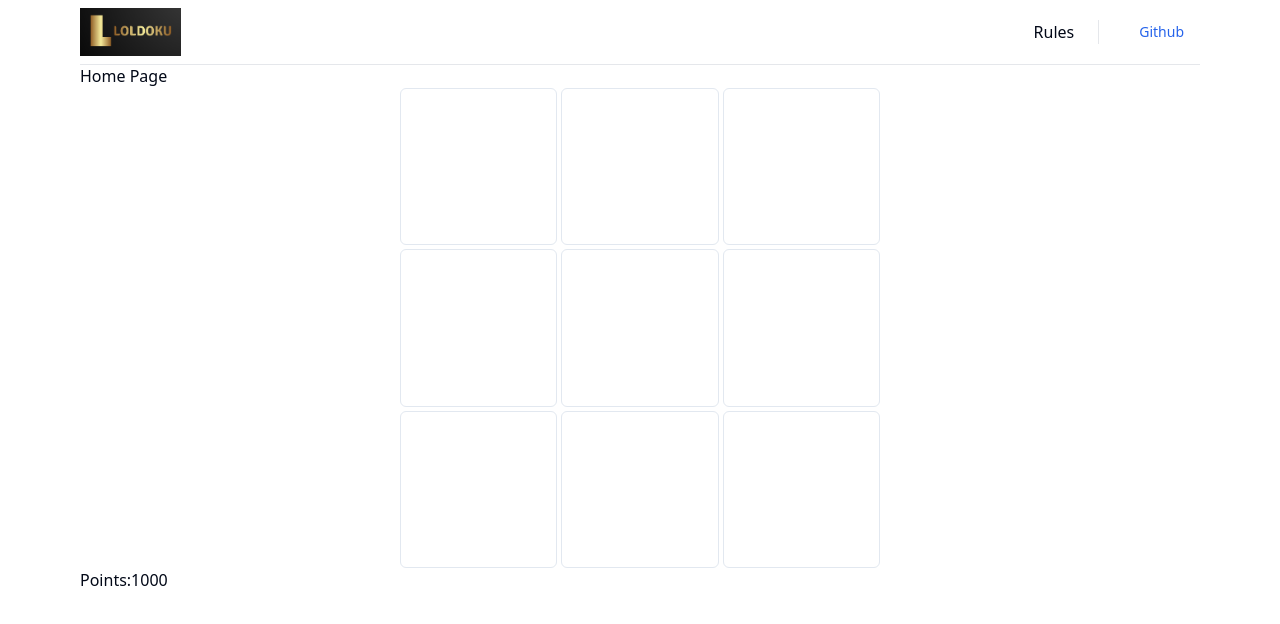
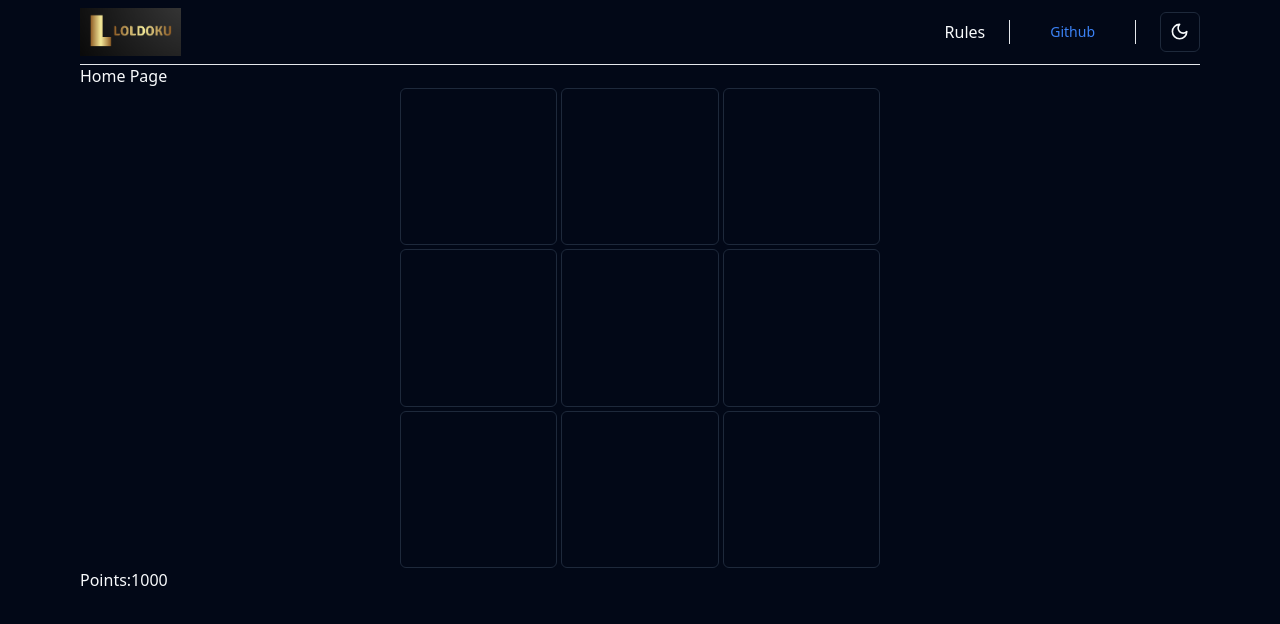
Before and after one commit to s-hc/LOLDoku, a React (Vite) app: page / in a window 1280 px wide. Shown: the top 624 px of the page. Built offline with nearby package versions, Linux system fonts and the light colour scheme.

Commit message:
🌒 Implemented Dark Mode

```diff
--- /dev/null
+++ b/src/client/components/ModeToggle.tsx
@@ -0,0 +1,37 @@
+import { Moon, Sun } from "lucide-react";
+
+import { Button } from "@/client/components/ui/button";
+import {
+	DropdownMenu,
+	DropdownMenuContent,
+	DropdownMenuItem,
+	DropdownMenuTrigger,
+} from "@/client/components/ui/dropdown-menu";
+import { useTheme } from "@/client/components/ThemeProvider";
+
+export function ModeToggle() {
+	const { setTheme } = useTheme();
+
+	return (
+		<DropdownMenu>
+			<DropdownMenuTrigger asChild>
+				<Button variant="outline" size="icon">
+					<Sun className="h-[1.2rem] w-[1.2rem] rotate-0 scale-100 transition-all dark:-rotate-90 dark:scale-0" />
+					<Moon className="absolute h-[1.2rem] w-[1.2rem] rotate-90 scale-0 transition-all dark:rotate-0 dark:scale-100" />
+					<span className="sr-only">Toggle theme</span>
+				</Button>
+			</DropdownMenuTrigger>
+			<DropdownMenuContent align="end">
+				<DropdownMenuItem onClick={() => setTheme("light")}>
+					Light
+				</DropdownMenuItem>
+				<DropdownMenuItem onClick={() => setTheme("dark")}>
+					Dark
+				</DropdownMenuItem>
+				<DropdownMenuItem onClick={() => setTheme("system")}>
+					System
+				</DropdownMenuItem>
+			</DropdownMenuContent>
+		</DropdownMenu>
+	);
+}
--- a/src/client/components/Navbar.tsx
+++ b/src/client/components/Navbar.tsx
@@ -9,10 +9,11 @@
 	DialogTitle,
 	DialogTrigger,
 } from "./ui/dialog";
+import { ModeToggle } from "./ModeToggle";
 
 const Navbar = () => {
 	return (
-		<div className="bg-white sticky z-50 top-0 inset-x-0 h-16">
+		<div className="sticky z-50 top-0 inset-x-0 h-16">
 			<header className="relative">
 				<MaxWidthWrapper>
 					<div className="border-b border-gray-200">
@@ -35,7 +36,7 @@
 												<DialogTitle className="text-center">
 													How to Play LolDoku
 												</DialogTitle>
-												<DialogDescription className="text-gray-600 text-sm md:text-base lg:text-lg font-normal leading-relaxed mt-4 mb-6">
+												<DialogDescription className="text-gray-500 text-sm md:text-base lg:text-lg font-normal leading-relaxed mt-4 mb-6">
 													<p className="mt-4 mb-4">
 														🟢 The goal of the game is to fill in all 9 boxes
 														with the correct League of Legends champion!
@@ -89,6 +90,8 @@
 									>
 										Github
 									</Link>
+									<span className="h-6 w-px bg-gray-200" aria-hidden="true" />
+									<ModeToggle />
 								</div>
 							</div>
 						</div>
--- /dev/null
+++ b/src/client/components/ThemeProvider.tsx
@@ -0,0 +1,73 @@
+import { createContext, useContext, useEffect, useState } from "react"
+
+type Theme = "dark" | "light" | "system"
+
+type ThemeProviderProps = {
+  children: React.ReactNode
+  defaultTheme?: Theme
+  storageKey?: string
+}
+
+type ThemeProviderState = {
+  theme: Theme
+  setTheme: (theme: Theme) => void
+}
+
+const initialState: ThemeProviderState = {
+  theme: "system",
+  setTheme: () => null,
+}
+
+const ThemeProviderContext = createContext<ThemeProviderState>(initialState)
+
+export function ThemeProvider({
+  children,
+  defaultTheme = "system",
+  storageKey = "vite-ui-theme",
+  ...props
+}: ThemeProviderProps) {
+  const [theme, setTheme] = useState<Theme>(
+    () => (localStorage.getItem(storageKey) as Theme) || defaultTheme
+  )
+
+  useEffect(() => {
+    const root = window.document.documentElement
+
+    root.classList.remove("light", "dark")
+
+    if (theme === "system") {
+      const systemTheme = window.matchMedia("(prefers-color-scheme: dark)")
+        .matches
+        ? "dark"
+        : "light"
+
+      root.classList.add(systemTheme)
+      return
+    }
+
+    root.classList.add(theme)
+  }, [theme])
+
+  const value = {
+    theme,
+    setTheme: (theme: Theme) => {
+      localStorage.setItem(storageKey, theme)
+      setTheme(theme)
+    },
+  }
+
+  return (
+    <ThemeProviderContext.Provider {...props} value={value}>
+      {children}
+    </ThemeProviderContext.Provider>
+  )
+}
+
+export const useTheme = () => {
+  const context = useContext(ThemeProviderContext)
+
+  if (context === undefined)
+    throw new Error("useTheme must be used within a ThemeProvider")
+
+  return context
+}
--- a/src/client/pages/App.tsx
+++ b/src/client/pages/App.tsx
@@ -1,12 +1,13 @@
 import HomePage from "./HomePage";
 import Navbar from "../components/Navbar";
+import { ThemeProvider } from "../components/ThemeProvider";
 
 function App() {
 	return (
-		<div>
+		<ThemeProvider defaultTheme="dark" storageKey="vite-ui-theme">
 			<Navbar />
 			<HomePage />
-		</div>
+		</ThemeProvider>
 	);
 }
 
```
